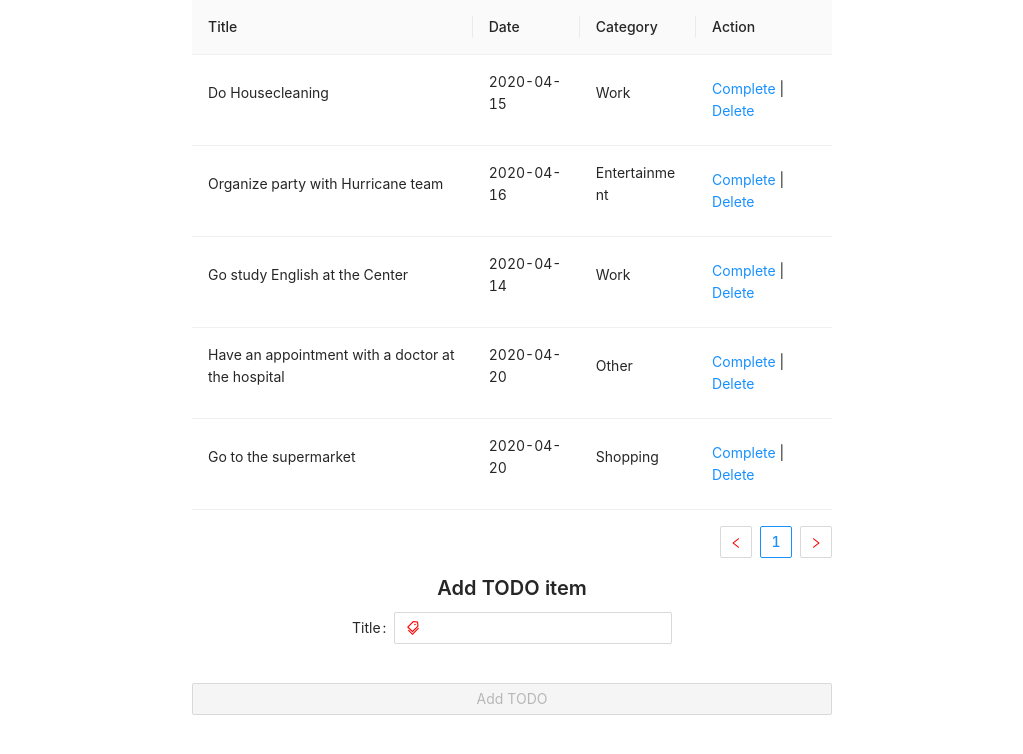
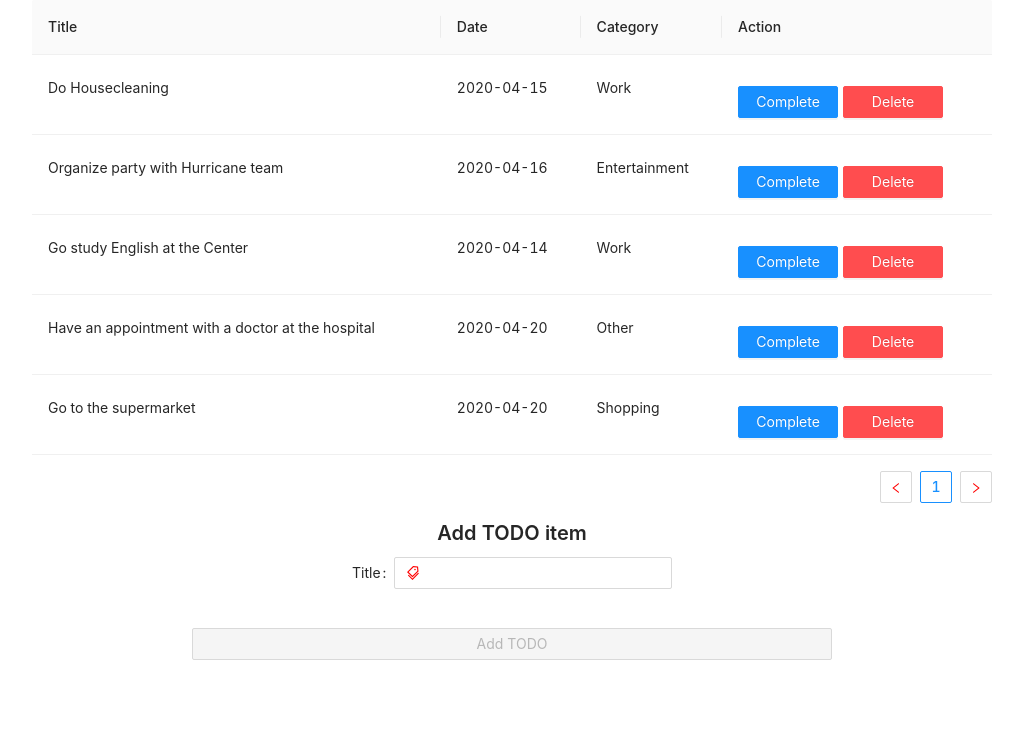
Before and after one commit to viet-vo-360/todo-list, a React (Create React App) app: page / in a window 1280 px wide. Shown: the top 754 px of the page, without its empty margins (128-1151 px from the left). Built offline with nearby package versions, Linux system fonts and the light colour scheme; the HTML template or start-up script is replaced by a standard one.

Commit message:
update UI

```diff
--- a/src/App.js
+++ b/src/App.js
@@ -17,7 +17,7 @@ const App = () => {
   return (
     <TodoContext.Provider value={[todos, dispatchTodos]}>
       <Row type="flex" justify="center">
-        <Col xs={24} sm={24} md={24} lg={12} xl={12}>
+        <Col xs={24} sm={24} md={24} lg={18} xl={18}>
           <Table dataSource={todos} columns={FORM_COLUMNS} pagination={{ pageSize: 5 }} />
         </Col>
       </Row>
--- a/src/components/Complete/Complete.component.jsx
+++ b/src/components/Complete/Complete.component.jsx
@@ -1,16 +1,29 @@
-import React, { useContext } from 'react';
+import React, { useContext, useState } from 'react';
 import { TodoContext } from '../../App';
+import { Button } from 'antd';
 
 export const Complete = ({ record }) => {
   const [, dispatchTodos] = useContext(TodoContext);
+  const [hidden, setHidden] = useState(false);
   return (
-    <a
-      href="#complete"
-      onClick={() => {
-        dispatchTodos({ type: 'COMPLETE_TODO', payload: record.key });
-      }}
-    >
-      <span>Complete</span>
-    </a>
-  );
+    <div style={{ display: 'inline', marginRight: '5px'}}>
+      {
+        hidden ? (null) :
+          (
+            <Button href="#complete"
+              type="primary"
+              style={{width: '100px'}}
+              onClick={
+                () => {
+                  setHidden(true);
+                  dispatchTodos({ type: 'COMPLETE_TODO', payload: record.key });
+                }
+              }
+            >
+              {hidden ? '' : 'Complete'}
+            </Button >
+          )
+      }
+    </div>
+  )
 };
--- a/src/components/Delete/Delete.component.jsx
+++ b/src/components/Delete/Delete.component.jsx
@@ -1,10 +1,11 @@
-import React, { useContext } from 'react';
+import React, { useContext, useState } from 'react';
 import { TodoContext } from '../../App';
-
 import { Popconfirm } from 'antd';
+import { Button } from 'antd';
 
 export const Delete = ({ record }) => {
   const [, dispatchTodos] = useContext(TodoContext);
+
   return (
     <Popconfirm
       title="Are you sure you want to delete?"
@@ -12,7 +13,13 @@ export const Delete = ({ record }) => {
         dispatchTodos({ type: 'DELETE_TODO', payload: record.key });
       }}
     >
-      <a href="#delete">Delete </a>
+      <Button href="#delete"
+        type="primary"
+        danger
+        style={{ width: '100px' }}
+      >
+        Delete
+      </Button>
     </Popconfirm>
   );
 };
--- a/src/utils/constants/FORM_COLUMNS.js
+++ b/src/utils/constants/FORM_COLUMNS.js
@@ -40,7 +40,6 @@ export const FORM_COLUMNS = [
       return (
         <>
           <Complete record={record} />
-          {' | '}
           <Delete record={record} />
         </>
       );
```
